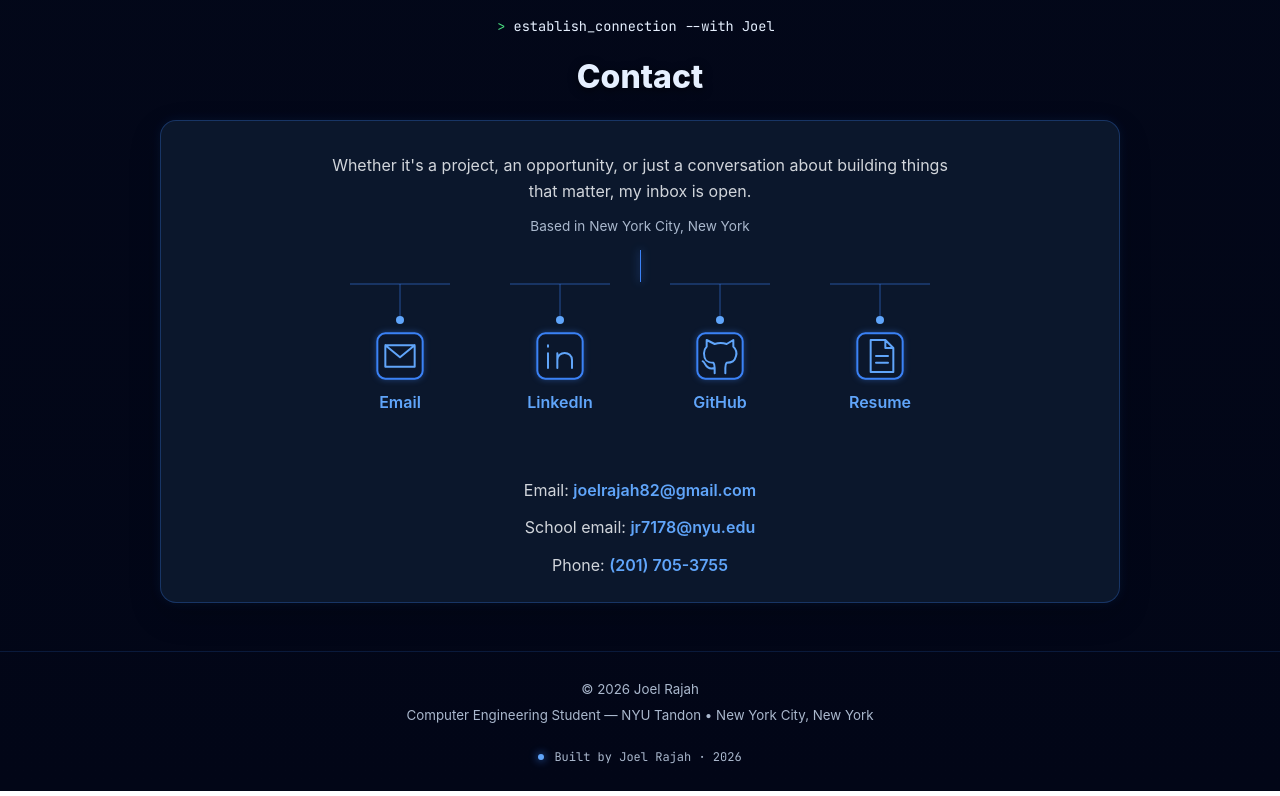
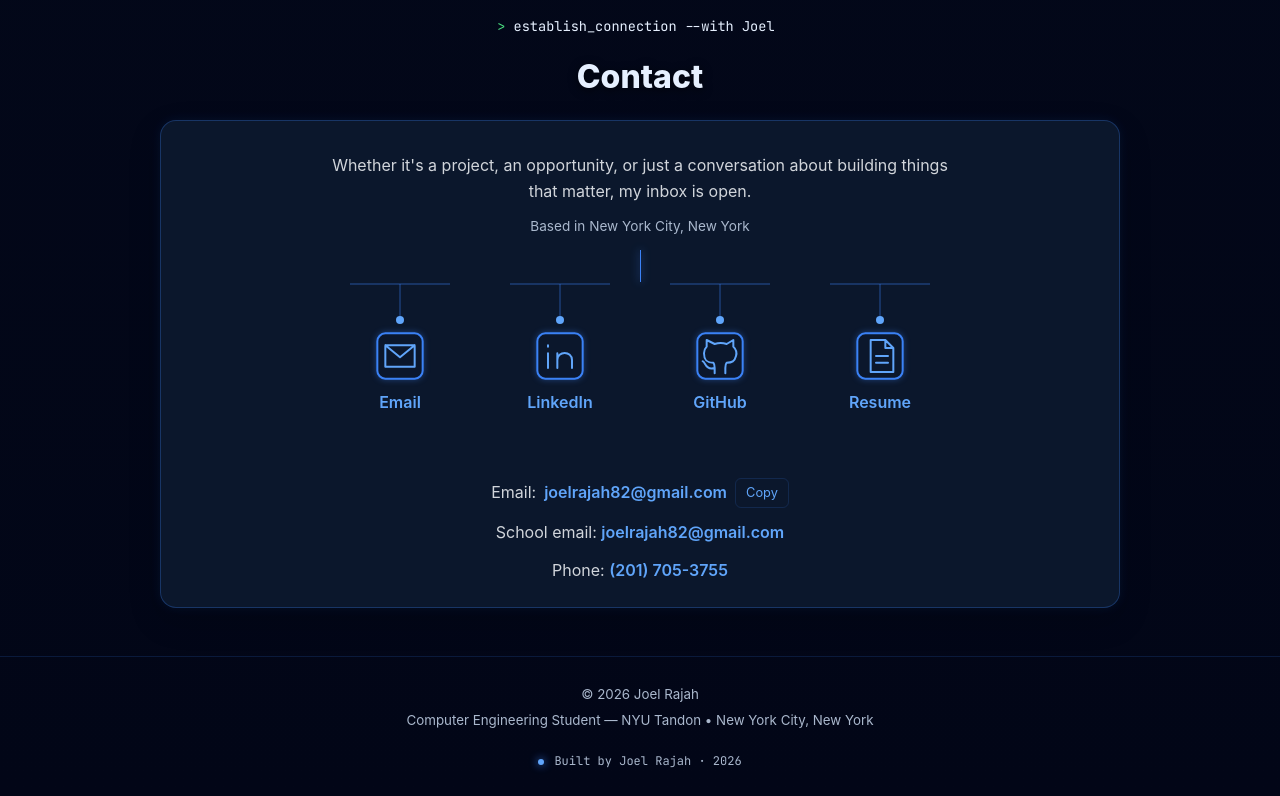
Before and after one commit to joelrajah08/joelrajah08.github.io, a React (Create React App) app: page / in a window 1280 px wide. Shown: the part 5010-5806 px from the top of the page. Built offline with nearby package versions, Linux system fonts and the light colour scheme.

Commit message:
Fix email port link and add separate clipboard action

```diff
--- a/src/App.css
+++ b/src/App.css
@@ -389,6 +389,11 @@ a:focus-visible, button:focus-visible, [role="button"]:focus-visible {
 .contact-port:hover .contact-port-icon, .contact-port:focus-visible .contact-port-icon { filter: drop-shadow(0 0 8px var(--glow-light)); }
 .contact-port:hover .contact-wire-pulse, .contact-port:focus-visible .contact-wire-pulse { animation: contact-connect 650ms ease-out; }
 .contact .contact-feedback { min-height: 1.6em; font-size: 0.85rem; color: var(--glow-light); }
+.contact-branch, .contact-port-icon, .contact-ports::before { pointer-events: none; }
+.contact-email-row { display: flex; flex-wrap: wrap; align-items: center; justify-content: center; gap: 8px; }
+.contact-email-row a { user-select: text; }
+.contact-copy { padding: 4px 10px; border: 1px solid var(--glass-border); border-radius: 6px; background: transparent; color: var(--glow-light); font: inherit; font-size: 0.8rem; cursor: pointer; }
+.contact-copy:hover { background: color-mix(in srgb, var(--glow-primary) 12%, transparent); }
 .footer-signature { display: flex; justify-content: center; align-items: center; gap: 10px; margin: 20px 0 0; font-family: var(--font-code); font-size: 0.75rem; }
 .footer-led { width: 6px; height: 6px; border-radius: 50%; background: var(--glow-light); box-shadow: 0 0 8px var(--glow-primary); }
 @keyframes contact-connect { 0% { opacity: 0; stroke-dashoffset: 12; } 15% { opacity: 1; } 85% { opacity: 1; } 100% { opacity: 0; stroke-dashoffset: -100; } }
--- a/src/components/ContactSection.js
+++ b/src/components/ContactSection.js
@@ -9,7 +9,7 @@ const icons = {
   Resume: 'M7 2H18L24 8V26H7ZM18 2V8H24M11 14H20M11 19H20',
 };
 
-function Port({ label, href, onClick }) {
+function Port({ label, href }) {
   const contents = <>
     <svg className="contact-branch" viewBox="0 0 100 44" aria-hidden="true">
       <path className="contact-wire" d="M0 2H100M50 2V38" />
@@ -22,14 +22,14 @@ function Port({ label, href, onClick }) {
     </svg>
     <span>{label}</span>
   </>;
-  return onClick
-    ? <button className="contact-port" type="button" onClick={onClick}>{contents}</button>
-    : <a className="contact-port" href={href} target="_blank" rel="noopener noreferrer">{contents}</a>;
+  const external = !href.startsWith('mailto:');
+  return <a className="contact-port" href={href} target={external ? '_blank' : undefined} rel={external ? 'noopener noreferrer' : undefined}>{contents}</a>;
 }
 
 export default function ContactSection() {
   const sectionRef = useRef(null);
   const resetTimer = useRef(null);
+  const emailRef = useRef(null);
   const [started, setStarted] = useState(false);
   const [feedback, setFeedback] = useState('');
   useEffect(() => {
@@ -44,13 +44,43 @@ export default function ContactSection() {
   }, []);
   async function copyEmail() {
     window.clearTimeout(resetTimer.current);
+    let copied = false;
     try {
-      await navigator.clipboard.writeText(email);
+      if (navigator.clipboard?.writeText) {
+        await navigator.clipboard.writeText(email);
+        copied = true;
+      }
+    } catch { /* Try the legacy method if clipboard access is denied. */ }
+    if (!copied) {
+      const previousFocus = document.activeElement;
+      const textarea = document.createElement('textarea');
+      textarea.value = email;
+      textarea.readOnly = true;
+      textarea.setAttribute('aria-hidden', 'true');
+      textarea.style.cssText = 'position:fixed;top:0;left:0;opacity:0;pointer-events:none;';
+      document.body.appendChild(textarea);
+      try {
+        textarea.focus();
+        textarea.select();
+        textarea.setSelectionRange(0, email.length);
+        copied = document.execCommand('copy');
+      } catch { /* Keep the visible email available for manual copying. */ }
+      finally {
+        textarea.remove();
+        previousFocus?.focus({ preventScroll: true });
+      }
+    }
+    if (copied) {
       setFeedback('Copied!');
-    } catch {
-      setFeedback('Copy unavailable. Select the email below to copy it.');
+      resetTimer.current = window.setTimeout(() => setFeedback(''), 2000);
+    } else {
+      const range = document.createRange();
+      range.selectNodeContents(emailRef.current);
+      const selection = window.getSelection();
+      selection.removeAllRanges();
+      selection.addRange(range);
+      setFeedback('Press Ctrl/Cmd+C to copy');
     }
-    resetTimer.current = window.setTimeout(() => setFeedback(''), 3500);
   }
   return (
     <section id="contact" className="section contact" ref={sectionRef}>
@@ -61,14 +91,14 @@ export default function ContactSection() {
         <p className="contact-invitation">Whether it's a project, an opportunity, or just a conversation about building things that matter, my inbox is open.</p>
         <p className="contact-location">Based in New York City, New York</p>
         <div className="contact-ports">
-          <Port label="Email" onClick={copyEmail} />
+          <Port label="Email" href={`mailto:${email}`} />
           <Port label="LinkedIn" href="https://www.linkedin.com/in/joelrajah" />
           <Port label="GitHub" href="https://github.com/joelrajah08" />
           <Port label="Resume" href="resume/Joel-Rajah-Resume.pdf" />
         </div>
         <p className="contact-feedback" role="status" aria-live="polite">{feedback}</p>
-        <p>Email: <a href={`mailto:${email}`}>{email}</a></p>
-        <p>School email: <a href="mailto:jr7178@nyu.edu">jr7178@nyu.edu</a></p>
+        <p className="contact-email-row">Email: <a ref={emailRef} href={`mailto:${email}`}>{email}</a> <button className="contact-copy" type="button" onClick={copyEmail} aria-label="Copy email address">Copy</button></p>
+        <p>School email: <a href={`mailto:${email}`}>{email}</a></p>
         <p>Phone: <a href="tel:+12017053755">(201) 705-3755</a></p>
       </div>
     </section>
```
Also changed, not shown: 11 other files (tests, documents, lock files or other folders).
